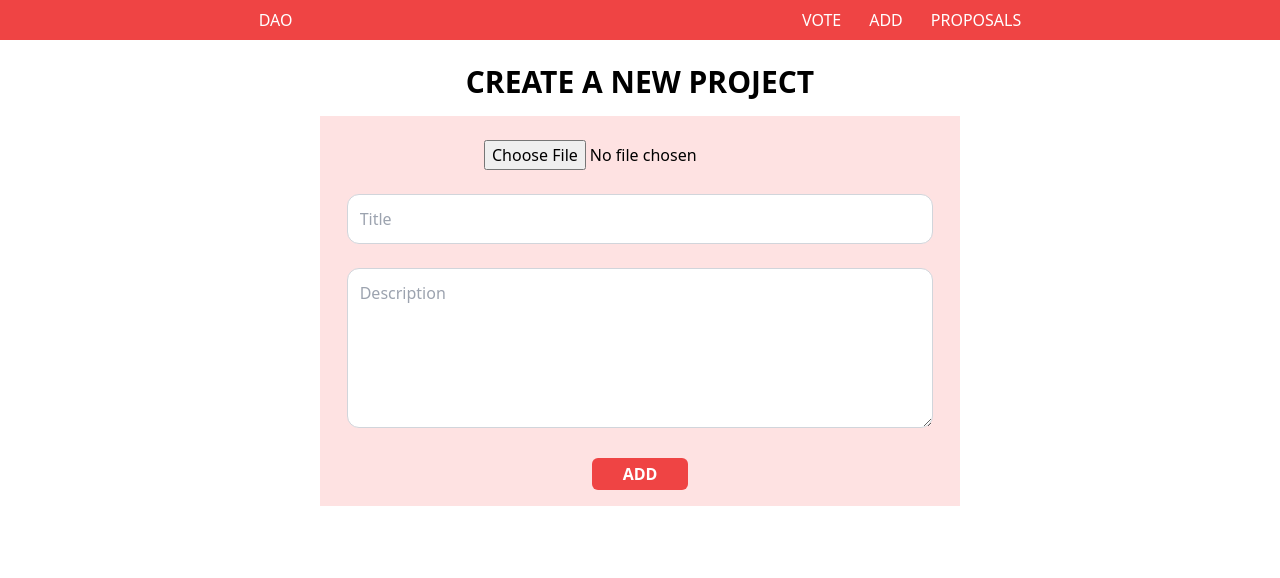
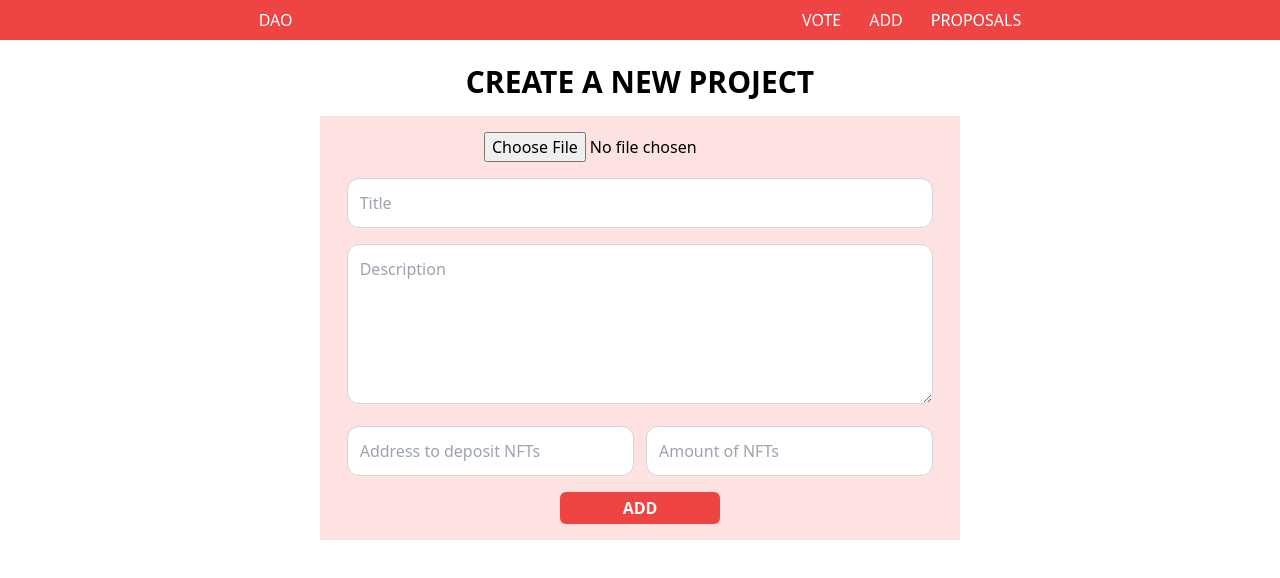
Before and after one commit to perassijulian/DAO, a Next.js app in the folder client/: page /proposals/new in a window 1280 px wide. Shown: the top 578 px of the page. Built offline with nearby package versions, Linux system fonts and the light colour scheme; what ipfs-http-client would draw is missing.

Commit message:
small fixes

```diff
--- a/client/components/CreateProject.jsx
+++ b/client/components/CreateProject.jsx
@@ -14,6 +14,8 @@ const CreateProject = () => {
   const [formInput, setFormInput] = useState({
     name: "",
     description: "",
+    address: "",
+    amount: null,
   });
   const router = useRouter();
 
@@ -49,10 +51,21 @@ const CreateProject = () => {
 
   const handlePropose = async () => {
     setIsLoading(true);
-    const { name, description } = formInput;
+    const { name, description, address, amount } = formInput;
     if (!name || name.length < 15) {
       setIsLoading(false);
       alert("Please write a title with more than 15 characters");
+      return;
+    }
+    if (!address || address.length !== 42) {
+      setIsLoading(false);
+      alert("Please add a valid address");
+      return;
+    }
+
+    if (!amount || amount < 0) {
+      setIsLoading(false);
+      alert("Please add a valid amount of nfts to mint");
       return;
     }
     if (!description || description.length < 100) {
@@ -78,7 +91,7 @@ const CreateProject = () => {
     const hashIpfs = await uploadToIPFS();
 
     try {
-      console.log("Getting contracts..")
+      console.log("Getting contracts..");
       const { provider, contract: governorContract } = await getContractSigned(
         "governor"
       );
@@ -86,7 +99,7 @@ const CreateProject = () => {
         "projects"
       );
 
-      console.log("Checking chain id..")
+      console.log("Checking chain id..");
       const { chainId } = await provider.getNetwork();
       if (chainId !== 4) {
         setIsLoading(false);
@@ -96,7 +109,7 @@ const CreateProject = () => {
 
       const calldataEncoded = projectsContract.interface.encodeFunctionData(
         "mint",
-        ["0xbf3f8D6a3aE5cfc144AA116896b82F3a87671F83", 2, [], hashIpfs]
+        [address, amount, [], hashIpfs]
       );
 
       const proposal = {
@@ -106,7 +119,7 @@ const CreateProject = () => {
         description: formInput.name,
       };
 
-      console.log("Proposing..")
+      console.log("Proposing..");
       const tx = await governorContract.propose(
         proposal.targets,
         proposal.values,
@@ -120,9 +133,9 @@ const CreateProject = () => {
       const deadline = await governorContract.proposalDeadline(proposalId);
       proposal["deadline"] = deadline.toString();
 
-      console.log("Posting on API..")
+      console.log("Posting on API..");
       await axios.post("/api/proposalId", proposal);
-      console.log("Posted succesfully.")
+      console.log("Posted succesfully.");
       setIsLoading(false);
       alert(`You just made a new proposal with ID: ${shortenId(proposalId)}!`);
 
@@ -139,8 +152,8 @@ const CreateProject = () => {
     <div className="flex flex-col items-center">
       <h1 className="font-bold text-3xl mt-6">CREATE A NEW PROJECT</h1>
       <div className="bg-red-100 w-2/4 flex flex-col items-center mt-4">
-        <input type="file" className="mt-6" onChange={handleChange} />
-        <div className="w-11/12 mt-6">
+        <input type="file" className="mt-4" onChange={handleChange} />
+        <div className="w-11/12 mt-4">
           <input
             type="text"
             onChange={(e) =>
@@ -151,7 +164,7 @@ const CreateProject = () => {
             className="p-3 w-full rounded-xl border border-gray-300 focus:outline-none focus:border-blue-500 hover:border-blue-500"
           />
         </div>
-        <div className="w-11/12 my-6">
+        <div className="w-11/12 my-4">
           <textarea
             onChange={(e) => {
               setFormInput({ ...formInput, description: e.target.value });
@@ -160,8 +173,28 @@ const CreateProject = () => {
             className="p-3 h-40 w-full rounded-xl border border-gray-300 focus:outline-none focus:border-blue-500 hover:border-blue-500"
           />
         </div>
+        <div className="flex gap-3 w-11/12">
+          <input
+            type="text"
+            onChange={(e) =>
+              setFormInput({ ...formInput, address: e.target.value })
+            }
+            value={formInput.address}
+            placeholder="Address to deposit NFTs"
+            className="p-3 w-full rounded-xl border border-gray-300 focus:outline-none focus:border-blue-500 hover:border-blue-500"
+          />
+          <input
+            type="text"
+            onChange={(e) =>
+              setFormInput({ ...formInput, amount: e.target.value })
+            }
+            value={formInput.amount}
+            placeholder="Amount of NFTs"
+            className="p-3 w-full rounded-xl border border-gray-300 focus:outline-none focus:border-blue-500 hover:border-blue-500"
+          />
+        </div>
         <button
-          className="bg-red-500 w-24 h-8 mb-4 rounded-md font-bold text-white flex items-center justify-center"
+          className="bg-red-500 w-40 h-8 my-4 rounded-md font-bold text-white flex items-center justify-center"
           onClick={() => {
             handlePropose();
           }}
--- a/client/components/ProposalsTable.jsx
+++ b/client/components/ProposalsTable.jsx
@@ -27,7 +27,7 @@ const ProposalsTable = ({ proposals, action }) => {
           <div className="grid grid-cols-12 mt-4">
             <div className="col-span-2">{shortenId(p.proposalId)}</div>
             <div className="col-span-6">{p.description}</div>
-            <div>{p.values[0]}</div>
+            <div>{ethers.utils.formatEther(p.values[0])}</div>
             <div className="col-span-2">{button}</div>
             <div>
               <Link href={`/proposals/${p.proposalId}`}>
@@ -125,7 +125,7 @@ const ActionButton = ({ action, proposal }) => {
           await executeTx.wait(1);
           break;
         case "DETAILS":
-          router.push("/");
+          router.push(`/proposals/${proposal.proposalId}`);
           return;
         default:
           break;
--- a/client/pages/api/proposalId/index.js
+++ b/client/pages/api/proposalId/index.js
@@ -22,7 +22,6 @@ export default function handler(req, res) {
     // fs.writeFileSync("./proposalsDB.json", JSON.stringify(allProposals));
     console.log("POST/proposalId push: ", req.body);
     allProposals.push(req.body);
-    console.log("POST/proposalId writing: ", allProposals);
     fs.writeFileSync("./proposalsDB.json", JSON.stringify(allProposals));
   }
 
--- a/client/pages/proposals/vote.js
+++ b/client/pages/proposals/vote.js
@@ -50,9 +50,17 @@ const Vote = ({ proposals }) => {
             proposals={filteredProposals[0].concat(filteredProposals[1])}
             action="vote"
           />
+          <div className="text-red-500 text-center w-full mt-2">
+            Remember that you need 20 secs after adding a new proposal and to be
+            able to vote on it.
+          </div>
           <div className="text-red-500 text-center w-full">
-            Remember that you need 20seconds between propose and to be able to
-            vote
+            Voting time is around 15 mins. After that time - if the proposal is
+            approved - you will be able to queue it.
+          </div>
+          <div className="text-red-500 text-center w-full">
+            Once is queued, after 15 min you will be able to execute it. This
+            means, it will mint the nft to the address provided
           </div>
         </div>
       </div>
```
Also changed, not shown: client/proposalsDB.json (+1 -1 lines).
